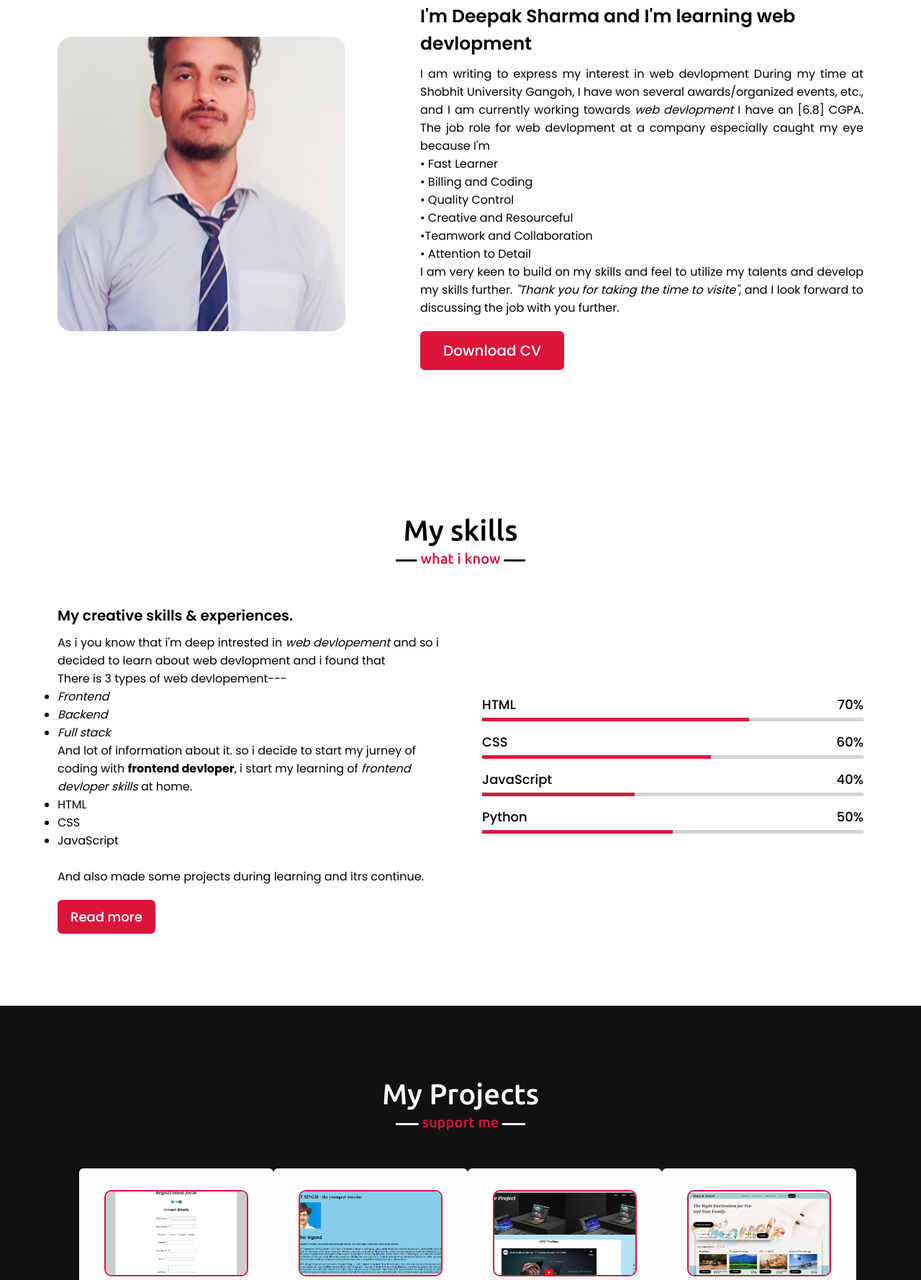
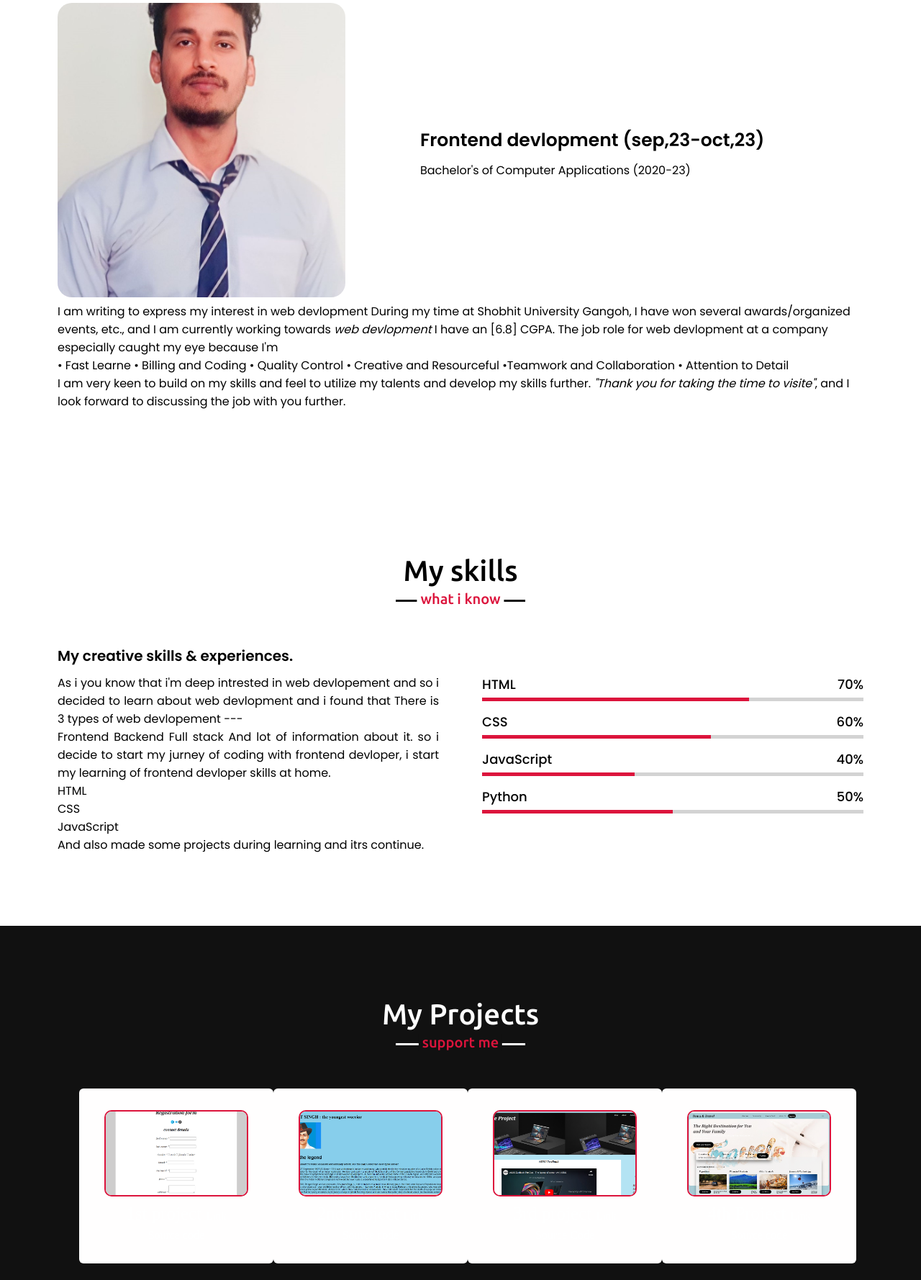
Before and after one commit to Deepak9997/Profile, a plain HTML site: page index.html in a window 1280 px wide. Shown: the part 1022-2800 px from the top of the page at 72% size. Drawn offline with nearby package versions, Linux system fonts and the light colour scheme; files whose address does not match are found by name.

Commit message:
Update index.html

```diff
--- a/index.html
+++ b/index.html
@@ -20,7 +20,7 @@
     </div>
     <nav class="navbar">
         <div class="max-width">
-            <div class="logo"><a href="#">Portfo<span>lio.</span></a></div>
+            <div class="logo"><a href="#">!! जय श्री <span>राम !!</span></a></div>
             <ul class="menu">
                 <li><a href="#home" class="menu-btn">Home</a></li>
                 <li><a href="#about" class="menu-btn">About</a></li>
@@ -38,10 +38,9 @@
     <section class="home" id="home">
         <div class="max-width">
             <div class="home-content">
-                <div class="text-1">Hello, my name is</div>
+                <div class="text-1">Hello,</div>
                 <div class="text-2">Deepak Sharma</div>
-                <div class="text-3">And I'm learning web devlopment<span class="typing"></span></div>
-                <a href="#">Hire me</a>
+                <div class="text-3"><a href="DEEPAK.docx">Download CV</a>&nbsp;&nbsp;<a href="#contact">Contact info</a></div>
             </div>
         </div>
     </section>
@@ -55,25 +54,24 @@
                     <img src="1676539713477.jpg" alt="">
                 </div>
                 <div class="column right">
-                    <div class="text">I'm Deepak Sharma and I'm learning web devlopment <span class="typing-2"></span></div>
-                    <p>I am writing to express my interest in web devlopment
+                        <div class="box1"><div class="text">Frontend devlopment (sep,23-oct,23) <span class="typing-2"></span></div></div>
+                        <div class="box2"><div class="text2">Bachelor's of Computer Applications (2020-23) <span class="typing-2"></span></div></div>
+                </div>
+                <br><br>
+                <p>I am writing to express my interest in web devlopment
 
                         During my time at Shobhit University Gangoh, I have won several awards/organized events, etc., and I am currently working towards <em>web devlopment</em> I have an [6.8] CGPA.
                         The job role for web devlopment at a company especially caught my eye because I'm<br>
-                        • Fast Learner<br>
-• Billing and Coding<br>
-• Quality Control <br>
-• Creative and Resourceful<br>
-•Teamwork and Collaboration<br>
+                        • Fast Learne
+• Billing and Coding
+• Quality Control
+• Creative and Resourceful
+•Teamwork and Collaboration
 • Attention to Detail<br>
 
  I am very keen to build on my skills and feel to utilize my talents and develop my skills further.
 
 <em>"Thank you for taking the time to visite"</em>, and I look forward to discussing the job with you further.
-
-                        </p>
-                    <a href="DEEPAK.docx">Download CV</a>
-                </div>
             </div>
         </div>
     </section>
@@ -87,14 +85,12 @@
             <div class="skills-content">
                 <div class="column left">
                     <div class="text">My creative skills & experiences.</div>
-                    <p>As i you know that i'm deep intrested in <em>web devlopement</em> and so i decided to learn about web devlopment and i found that<br> There is 3 types of web devlopement---<ul><i><li>Frontend</li><li>Backend</li><li>Full stack</li></i></ul> And lot of information about it. so i decide to start my jurney of coding with <strong>frontend devloper</strong>, i start my learning of <em>frontend devloper skills</em> at home.<br>
-                    <ul>
-                        <li>HTML</li>
-                        <li>CSS</li>
-                        <li>JavaScript</li>
-                    </ul><br> And also made some projects during learning and itrs continue.
+                    <p>As i you know that i'm deep intrested in web devlopement and so i decided to learn about web devlopment and i found that There is 3 types of web devlopement --- <br>Frontend Backend Full stack And lot of information about it. so i decide to start my jurney of coding with frontend devloper, i start my learning of frontend devloper skills at home.<br>
+                        HTML <br>
+                        CSS <br>
+                        JavaScript <br>
+                    And also made some projects during learning and itrs continue.
                     </p>
-                    <a href="#">Read more</a>
                 </div>
                 <div class="column right">
                     <div class="bars">
@@ -139,28 +135,28 @@
                 <div class="card">
                     <div class="box">
                         <img src="Screenshot (153).png" alt="">
-                        <div class="text">Form <a href="form/index.html.html">Link</a></div>
+                        <div class="text">1st project <a href="form/index.html.html">Link</a></div>
                         <a href="form.docx">Source code</a>
                     </div>
                 </div>
                 <div class="card">
                     <div class="box">
                         <img src="Screenshot (154).png" alt="">
-                        <div class="text">Tribute Page <a href="tribute page/Project1-Tribute page.html">Link</a></div>
+                        <div class="text">2nd project <a href="tribute page/Project1-Tribute page.html">Link</a></div>
                         <a href="tribute page.docx">Source code</a>
                     </div>
                 </div>
                 <div class="card">
                     <div class="box">
                         <img src="Screenshot (159).png" alt="">
-                        <div class="text">Website <a href="Website project/index.html">Link</a></div>
+                        <div class="text">3rd project <a href="Website project/index.html">Link</a></div>
                         <a href="website.docx">Source Code</a>
                     </div>
                 </div>
                 <div class="card">
                     <div class="box">
                         <img src="Screenshot (155).png" alt="">
-                        <div class="text">Mega Project <a href="travel booking system/Traveling website.html">Link</a></div>
+                        <div class="text">4th Project <a href="travel booking system/Traveling website.html">Link</a></div>
                         <a href="mega project.docx">Source code</a>
                     </div>
                 </div>
@@ -175,7 +171,7 @@
             <div class="contact-content">
                 <div class="column left">
                     <div class="text">Get in Touch</div>
-                    <p>Lorem, ipsum dolor sit amet consectetur adipisicing elit. Dignissimos harum corporis fuga corrupti. Doloribus quis soluta nesciunt veritatis vitae nobis?</p>
+                    <p>Connect to me on soicial media or direct conversation</p>
                     <div class="icons">
                         <div class="row">
                             <i class="fas fa-user"></i>
@@ -202,7 +198,7 @@
                 </div>
                 <div class="column right">
                     <div class="text">Message me</div>
-                    <form action="#">
+                    <form action="mailto:deepakbhardwaj2701@gmail.com?">
                         <div class="fields">
                             <div class="field name">
                                 <input type="text" placeholder="Name" required>
@@ -218,7 +214,7 @@
                             <textarea cols="30" rows="10" placeholder="Message.." required></textarea>
                         </div>
                         <div class="button-area">
-                            <button type="submit">Send message</button>
+                            <button type="submit">Send a Mail</button>&nbsp;&nbsp;&nbsp;<a href="https://www.linkedin.com/in/deepak-sharma-a41157257"><img src="linkedin logo.jpeg" alt="">&nbsp;Connect with me</a>
                         </div>
                     </form>
                 </div>
```
